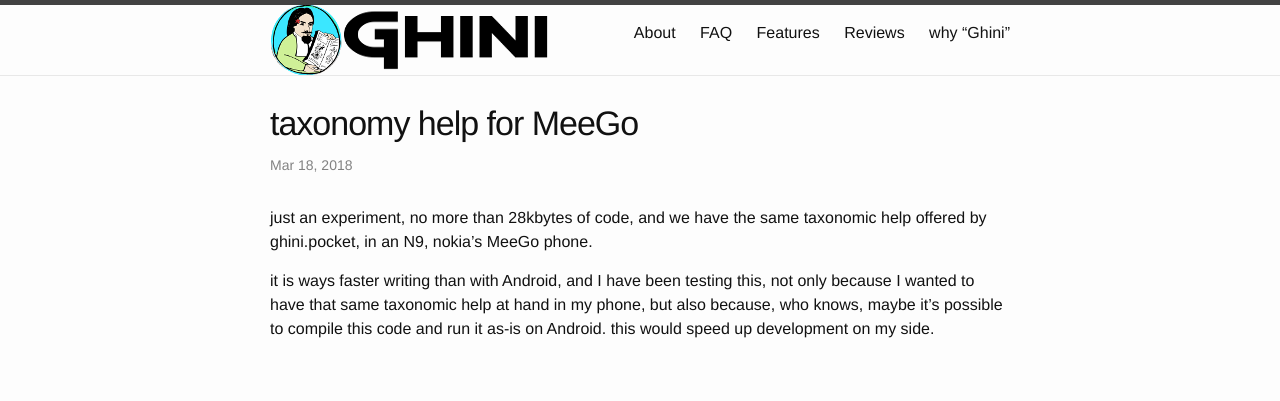
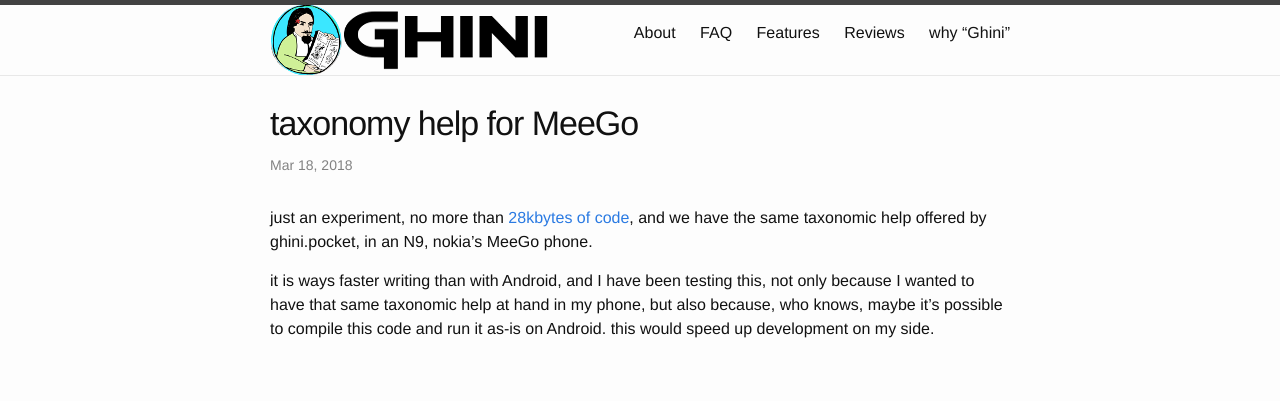
Before and after one commit to Ghini/ghini.github.io, a Jekyll site: the page built from _posts/2018-03-18-n9.markdown, in a window 1280 px wide. Shown: the top 401 px of the page. Built offline with Jekyll 4.4.1, drawn with Linux system fonts in a browser that asks for light colours; some of the changed lines change nothing that is shown.

Commit message:
adding the link

```diff
--- a/_posts/2018-03-18-n9.markdown
+++ b/_posts/2018-03-18-n9.markdown
@@ -5,7 +5,8 @@
 categories: software
 ---
 
-just an experiment, no more than 28kbytes of code, and we have the same
+just an experiment, no more than [28kbytes of
+code](https://github.com/mfrasca/taxonomic-help/), and we have the same
 taxonomic help offered by ghini.pocket, in an N9, nokia's MeeGo phone.
 
 it is ways faster writing than with Android, and I have been testing this,
```
